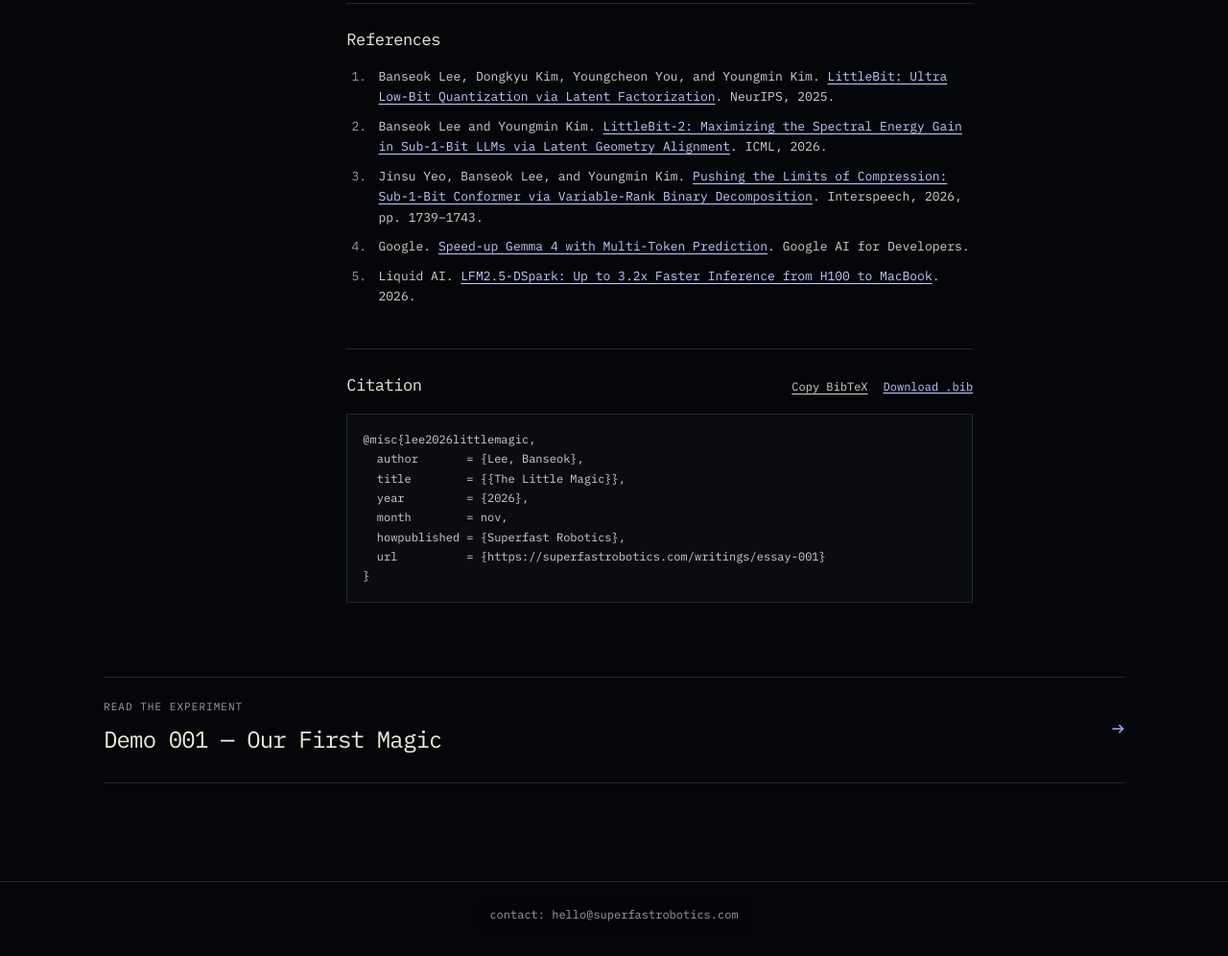
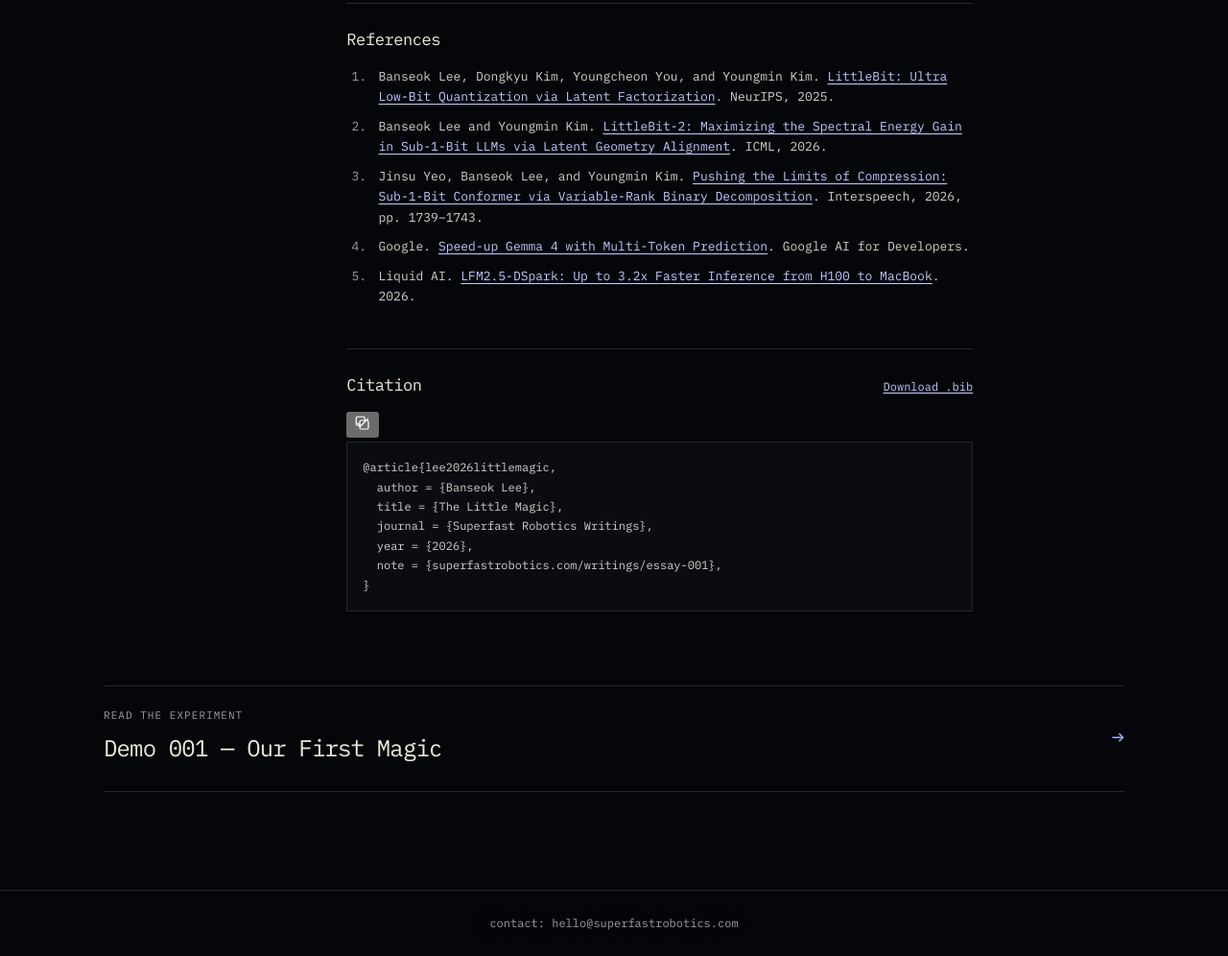
Before and after one commit to Superfast-Robotics/superfast-robotics.github.io, a plain HTML site: page writings/essay-001.html in a window 1280 px wide. Shown: the part 3025-4021 px from the top of the page at 96% size. Drawn offline with Linux system fonts and the light colour scheme.

Commit message:
Credit Demo 001 to Superfast Robotics and use article citations

```diff
--- a/writings/essay-001.html
+++ b/writings/essay-001.html
@@ -18,8 +18,8 @@
   <meta property="og:description" content="From 0.1 bits per weight to a robot moving fruit: the story of LittleBit and the question that led us into robotics.">
   <meta property="og:url" content="https://superfastrobotics.com/writings/essay-001">
   <link rel="stylesheet" href="/style.css?v=20261103-writings">
-  <link rel="stylesheet" href="/writings.css?v=20261103-byline">
-  <script src="/writings.js?v=20261103-byline" defer></script>
+  <link rel="stylesheet" href="/writings.css?v=20261103-citation">
+  <script src="/writings.js?v=20261103-citation" defer></script>
 </head>
 <body class="reading-page">
   <a class="skip-link" href="#main">Skip to content</a>
@@ -92,18 +92,24 @@
           <section class="backmatter" id="citation" aria-labelledby="citation-title">
             <div class="citation-actions">
               <h2 id="citation-title">Citation</h2>
-              <button type="button" class="copy-bib" hidden>Copy BibTeX</button>
+              <span class="copy-status" role="status"></span>
               <a href="/writings/essay-001.bib" download>Download .bib</a>
             </div>
-            <pre class="bibtex"><code>@misc{lee2026littlemagic,
-  author       = {Lee, Banseok},
-  title        = {{The Little Magic}},
-  year         = {2026},
-  month        = nov,
-  howpublished = {Superfast Robotics},
-  url          = {https://superfastrobotics.com/writings/essay-001}
+            <div class="citation-box">
+              <button type="button" class="copy-bib" aria-label="Copy citation" title="Copy citation" hidden>
+                <svg width="18" height="18" viewBox="0 0 24 24" fill="none" stroke="currentColor" stroke-width="1.6" stroke-linecap="round" stroke-linejoin="round" aria-hidden="true">
+                  <g class="copy-glyph"><rect x="8" y="8" width="12" height="12" rx="2"/><path d="M15 8V5a2 2 0 0 0-2-2H5a2 2 0 0 0-2 2v8a2 2 0 0 0 2 2h3"/></g>
+                  <path class="copied-glyph" d="m5 12 4 4 10-10"/>
+                </svg>
+              </button>
+              <pre class="bibtex"><code>@article{lee2026littlemagic,
+  author = {Banseok Lee},
+  title = {The Little Magic},
+  journal = {Superfast Robotics Writings},
+  year = {2026},
+  note = {superfastrobotics.com/writings/essay-001},
 }</code></pre>
-            <span class="copy-status" role="status"></span>
+            </div>
           </section>
         </div>
       </div>
```
Also changed, not shown: writings/demo-001.html (+20 -14 lines), writings/index.html (+3 -3 lines), 2 other files.
